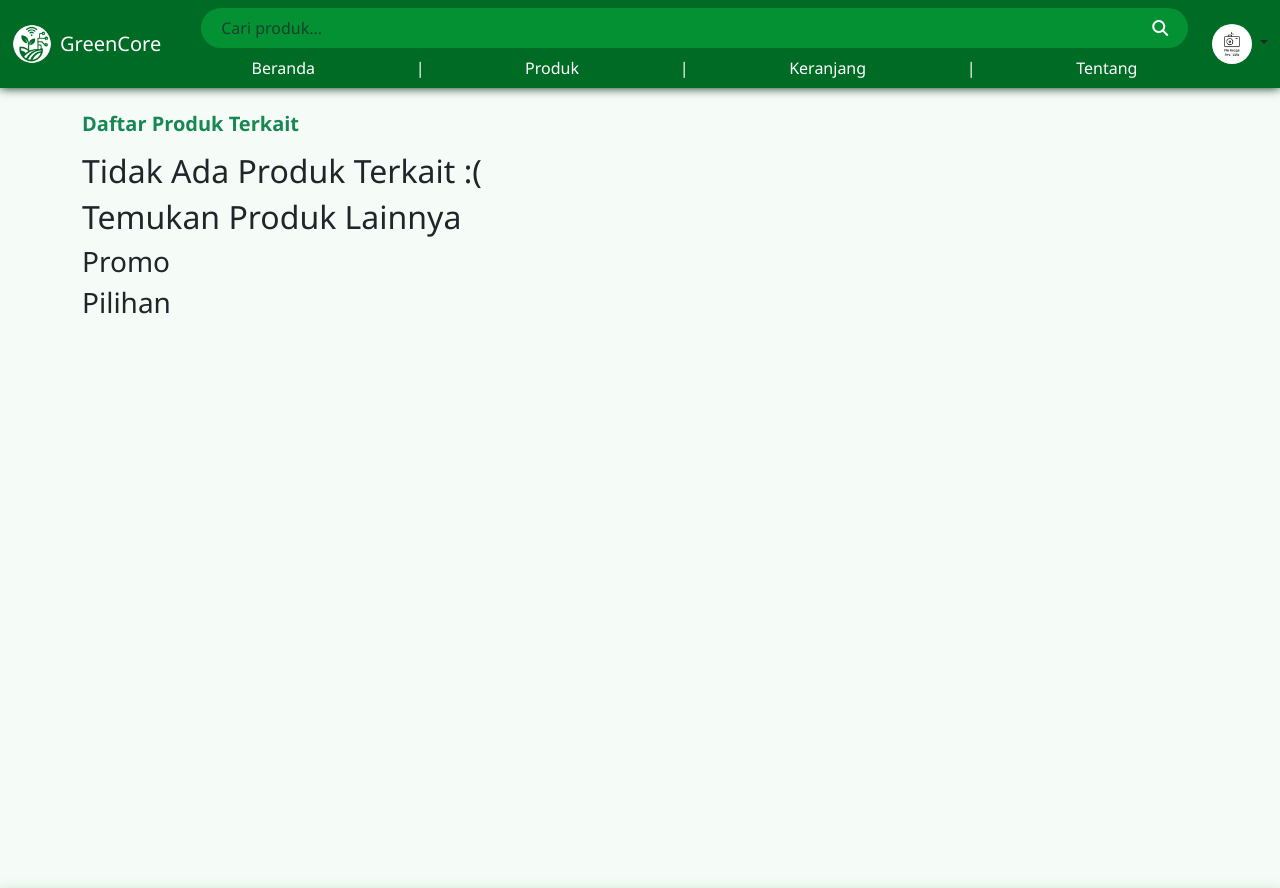
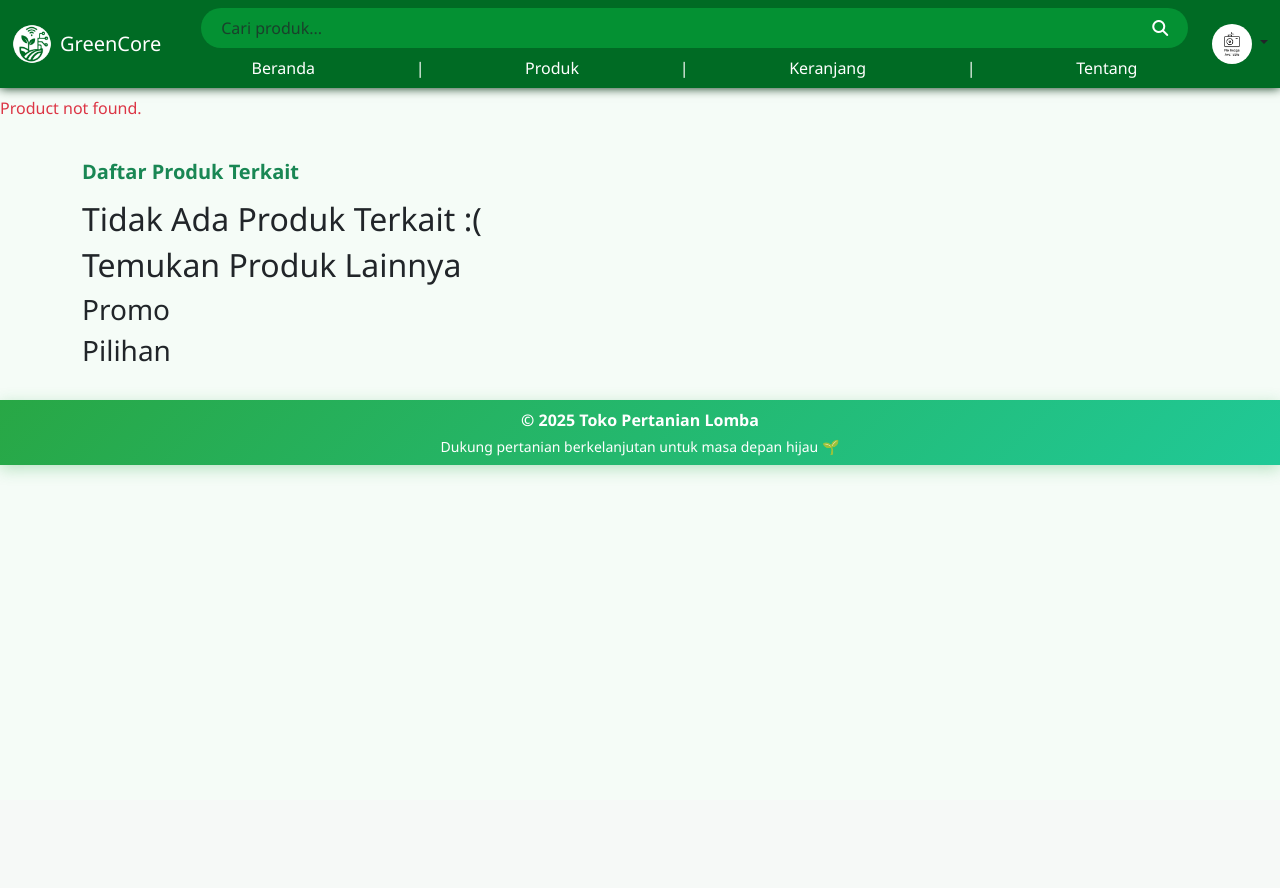
Before and after one commit to 1ducky/FitCom-Online-Shop-Project, a PHP site: page /Green-Core/Produk/detail/index.php in a window 1280 px wide. After the commit the page ends 476 px from the top, so only its background shows below. Run offline with PHP 8.4, Linux system fonts and the light colour scheme; data that the repository does not hold is empty; some libraries are stand-ins or nearby versions.

Commit message:
fixing absolute size

```diff
--- a/Backend/db.php
+++ b/Backend/db.php
@@ -9,8 +9,7 @@
     $conn = mysqli_connect($host,$username,$password,$db);
 
 }catch(mysqli_sql_exception){
-    echo  'could not connect';
-    mysqli_report(MYSQLI_REPORT_ERROR| MYSQLI_REPORT_STRICT);
+    return 0;
 }
 
 ?>
--- a/Produk/detail/index.php
+++ b/Produk/detail/index.php
@@ -41,7 +41,7 @@
 <!DOCTYPE html>
 <html lang="in_ID">
 <body>
-    <div class="root mt-5 mt-md-5">
+    <div class="root mt-5 mt-md-5 pt-md-5">
 
         <?php include $basedir . '/component/navbar.php'; ?>
         <?php include $basedir . '/component/product-list.php';?>
--- a/component/footer.php
+++ b/component/footer.php
@@ -1,5 +1,5 @@
     <!-- Footer -->
-    <footer class="footer text-white text-center py-4">
+    <footer class="footer text-white text-center">
         <div class="container">
             <p class="mb-1 fw-bold">&copy; 2025 Toko Pertanian Lomba</p>
             <small>Dukung pertanian berkelanjutan untuk masa depan hijau 🌱</small>
--- a/component/navbar.php
+++ b/component/navbar.php
@@ -48,7 +48,7 @@
             </button>
 
             <!-- User Login -->
-            <div class="dropdown">
+            <div class="dropdown d-flex flex-row">
                 <?php if (isset($_SESSION['is_login']) && $_SESSION['is_login']): ?>
                     <?php
                         $email = $_SESSION['email'];
@@ -57,7 +57,7 @@
                         $avatar = $_SESSION['avatar'] ?? null;
                         $initial = strtoupper(substr($displayName, 0, 1));
                     ?>
-                    <button class="btn p-0 border-0 bg-transparent dropdown-toggle" type="button" id="userDropdown" data-bs-toggle="dropdown" aria-expanded="false">
+                    <button class="btn p-0 border-0 bg-transparent dropdown-toggle icon" type="button" id="userDropdown" data-bs-toggle="dropdown" aria-expanded="false">
                         <?php if ($avatar): ?>
                             <img src="<?= getAvatarUrl($avatar, $basepath) ?>"
                                  alt="Avatar"
@@ -65,7 +65,7 @@
                                  style="width:40px; height:40px; object-fit:cover;">
                         <?php else: ?>
                             <div class="rounded-circle bg-primary text-white d-flex align-items-center justify-content-center"
-                                 style="width:40px; height:40px; font-weight:bold;">
+                                 style="width:40px; height:40px; font-weight:bold; line-height: 1px; font-size: 16px;">
                                 <?= $initial ?>
                             </div>
                         <?php endif; ?>
--- a/component/product-list.php
+++ b/component/product-list.php
@@ -8,7 +8,7 @@
     ob_start();
 ?>
 
-<section class="py-4 flex-grow-1 h-100">
+<section class="py-4 flex-grow-1 ">
     <div class="container">
 
 
--- a/config/setup.php
+++ b/config/setup.php
@@ -23,6 +23,10 @@
 include (__DIR__ . '/envloader.php');
 $basepath=$env['ROOT_PATH'].$env['MAIN_PATH'];
 $basedir=dirname(__DIR__   );
+$query= $_GET;
+$basequery=(string) (http_build_query($query) ?? '');
+$currentPath=$_SERVER['REQUEST_URI'];
+$baseurl=parse_url($currentPath,PHP_URL_PATH);
 ?>
 
 <head>
--- a/css/base.css
+++ b/css/base.css
@@ -10,8 +10,6 @@
 }
 
 body,html{
-  height: 100vh;
-  min-height: 100%;
   margin: 0;
   padding: 0;
 
@@ -54,9 +52,3 @@
     padding-top: 0;
   }
 } */
-
-footer{
-  position: absolute;
-  width: 100%;
-
-}
--- a/index.php
+++ b/index.php
@@ -3,7 +3,7 @@
     <!-- load Based COnfiguration -->
     <?php include('./config/setup.php'); ?>
 <body>
-    <div class="root mt-5 mt-md-5">
+    <div class="root mt-5 mt-md-5 pt-md-5 pt-2">
 
 
         <?php include 'component/navbar.php'; ?>
```
Also changed, not shown: account/profile/uploads/1758462460_1393496124.jpg (added).
